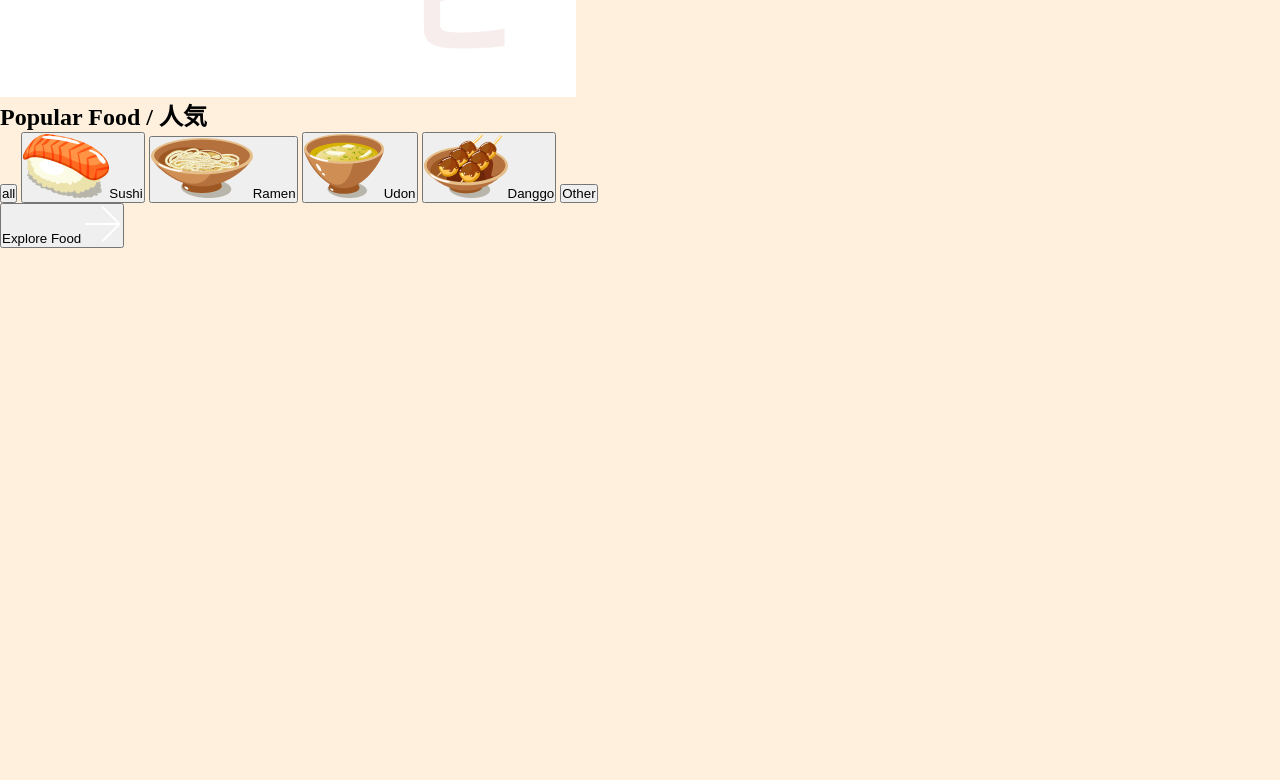
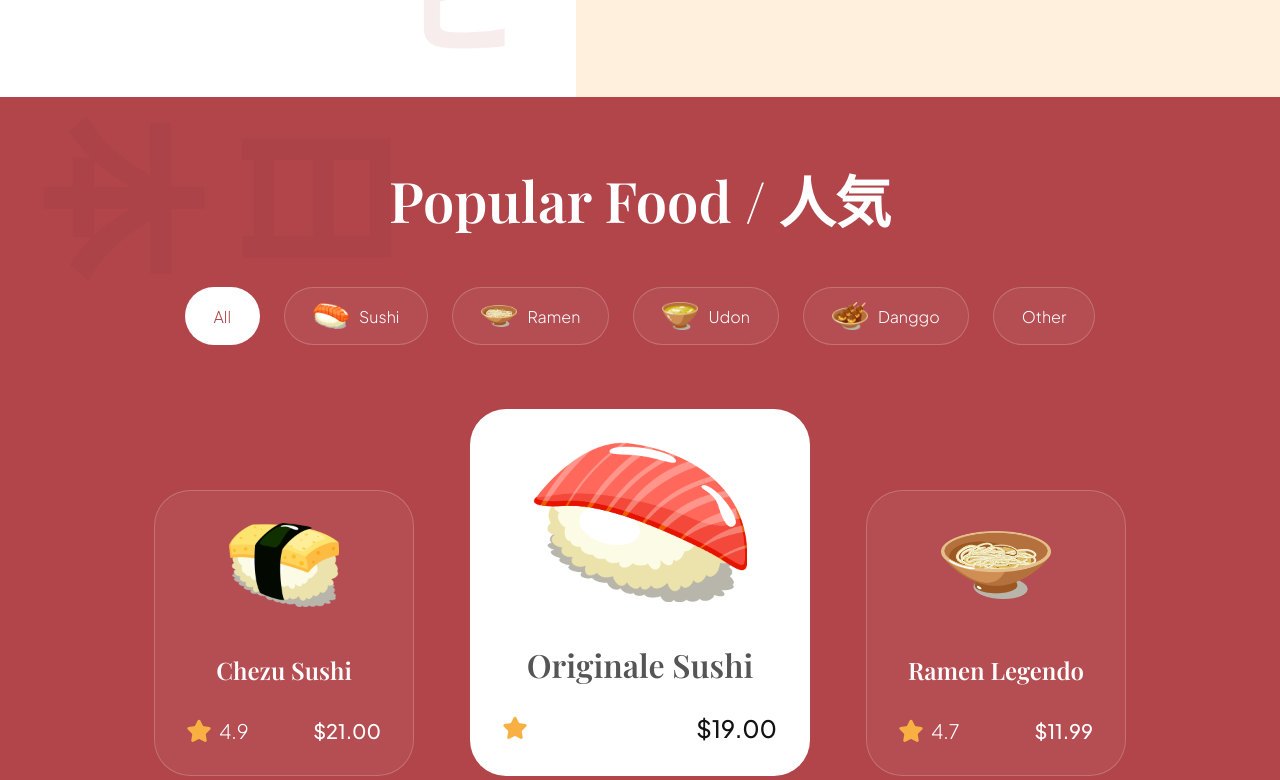
Before and after one commit to ahmedalyfayyad/5th-html-and-css, a website built with Vite: page index.html in a window 1280 px wide. Shown: the part 1433-2213 px from the top of the page. Before the commit the page ends 1681 px from the top, so only its background shows below. Built offline with nearby package versions, Linux system fonts and the light colour scheme.

Commit message:
added popular section

```diff
--- a/css/sections/popular.css
+++ b/css/sections/popular.css
@@ -0,0 +1,177 @@
+.popular-foods{
+    padding: 64px;
+
+    display: flex;
+    flex-direction: column;
+
+    background-color: var(--primary-color);
+    background-image: url(../../assets/popular_bg.png);
+    background-position: center;
+    background-repeat: no-repeat;
+    background-size: contain;
+
+    overflow: hidden;
+}
+.popular-foods__title{
+    font-size: 56px;
+    font-family: var(--playfair-display);
+    font-weight: 600;
+    line-height: 78px;
+    color: var(--color-white);
+    text-align: center;
+}
+.popular-foods__filters{
+    margin-top: 48px;
+    max-width: 100%;
+    overflow: hidden;
+
+    display: flex;
+    justify-content: center;
+    gap: 24px;
+
+}
+.popular-foods__filter-btn{
+    padding: 10px 28px;
+
+    display: flex;
+    flex-direction: row;
+    align-items: center;
+    gap: 10px;
+
+    background: rgba(255, 255, 255, 0.05);
+    border: 1px solid rgba(255, 255, 255, 0.2);
+    border-radius: 46px;
+
+    text-transform: capitalize;
+    font-size: 16px;
+    font-weight: 300;
+    line-height: 25px;
+    font-family: var(--plus-jakarta-sans);
+    color: var(--color-white);
+    cursor: pointer;
+}
+.popular-foods__filter-btn img{
+    width: 36px;
+    height: 36px;
+    object-fit: contain;
+}
+.popular-foods__filter-btn.active{
+    background-color: var(--color-white);
+    color: var(--primary-color);
+}
+.popular-foods__filter-btn:hover{
+    background-color: var(--color-white);
+    color: var(--primary-color);
+}
+.popular-foods__catalogue{
+    margin-top: 64px;
+
+    display: flex;
+    justify-content: center;
+    align-items: flex-end;
+    flex-wrap: wrap;
+    gap: 56px;
+}
+.popular-food__button{
+    width: fit-content;
+
+    padding: 20px 30px;
+    margin: 80px auto 0;
+
+    font-weight: 500;
+    font-size: 18px;
+    line-height: 23px;
+    font-family: var(--plus-jakarta-sans);
+    color: var(--color-white);
+
+    border: none;
+    outline: none;
+    background-color: var(--secondary-color);
+    border-radius: 64px;
+    cursor: pointer;
+}
+.popular-food__button img{
+    width: 14px;
+    height: 14px;
+    object-fit: contain;
+
+    margin-left: 21px;
+}
+.popular-foods__card{
+    padding: 32px;
+    min-width: 260px;
+    height: fit-content;
+
+    display: flex;
+    align-items: center;
+    flex-direction: column;
+
+    border-radius: 36px;
+    background: rgba(255, 255, 255, 0.05);
+    border: 1px solid rgba(255, 255, 255, 0.2);
+}
+.popular-foods__card-image{
+    width: 110px;
+    height: 84px;
+    object-fit: contain;
+}
+.popular-foods__card-title{
+    margin-top: 47px;
+
+    font-weight: 600;
+    font-size: 24px;
+    line-height: 32px;
+    font-family: var(--playfair-display);
+    color: var(--color-white);
+    text-align: center;
+}
+.popular-foods_card-details{
+    width: 100%;
+    margin-top: 32px;
+}
+.popular-food__card-rating{
+    display: flex;
+    align-items: center;
+    gap: 8px;
+}
+.popular-food__card-rating img{
+    width: 24px;
+    height: 24px;
+    object-fit: contain;
+}
+.popular-food__card-rating p{
+    font-size: 20px;
+    font-weight: 300;
+    font-family: var(--plus-jakarta-sans);
+    color: var(--color-white);
+}
+.popular-foods__card-price{
+    font-size: 20px;
+    font-weight: 500;
+    font-family: var(--plus-jakarta-sans);
+    color: var(--color-white);
+}
+.popular-foods__card.active-card{
+    background: var(--color-white);
+    min-width: 340px;
+}
+.popular-foods__card.active-card .popular-foods__card-image{
+    width: 214px;
+    height: 160px;
+}
+.popular-foods__card.active-card .popular-foods__card-title{
+    color: var(--black-500);
+    font-size: 32px;
+}
+.popular-foods__card.active-card .popular-foods__card-rating img{
+    width: 32px;
+    height: 32px;
+}
+.popular-foods__card.active-card .popular-foods__card-rating p{
+    font-size: 24px;
+    color: var(--gray-100)
+}
+.popular-foods__card.active-card .popular-foods__card-price{
+    font-size: 24px;
+    color: var(--secondary-color);
+}
--- a/index.html
+++ b/index.html
@@ -101,7 +101,43 @@
             <button class="popular-foods__filter-btn">Other</button>
         </div>
 
-        <div class="popular-foods__catalogue"></div>
+        <div class="popular-foods__catalogue">
+
+            <article class="popular-foods__card">
+                <img class="popular-foods__card-image" src="assets/sushi-12.png" alt="sushi-12">
+                <h4 class="popular-foods__card-title">Chezu Sushi
+                </h4>
+                <div class="popular-foods_card-details flex-between">
+                    <div class="popular-food__card-rating">
+                        <img src="assets/star.svg" alt="star"> <p>4.9</p>
+                    </div>
+                    <p class="popular-foods__card-price">$21.00</p>
+                </div>
+            </article>
+
+            <article class="popular-foods__card active-card">
+                <img class="popular-foods__card-image" src="assets/sushi-11.png" alt="sushi-11">
+                <h4 class="popular-foods__card-title">Originale Sushi</h4>
+                <div class="popular-foods_card-details flex-between">
+                    <div class="popular-food__card-rating">
+                        <img src="assets/star.svg" alt="star"> <p>5.0</p>
+                    </div>
+                    <p class="popular-foods__card-price">$19.00</p>
+                </div>
+            </article>
+
+            <article class="popular-foods__card">
+                <img class="popular-foods__card-image" src="assets/sushi-10.png" alt="sushi-10">
+                <h4 class="popular-foods__card-title">Ramen Legendo</h4>
+                <div class="popular-foods_card-details flex-between">
+                    <div class="popular-food__card-rating">
+                        <img src="assets/star.svg" alt="star"> <p>4.7</p>
+                    </div>
+                    <p class="popular-foods__card-price">$11.99</p>
+                </div>
+            </article>
+
+        </div>
 
         <button class="popular-food__button">
             Explore Food <img src="assets/arrow-right.svg" alt="arrow-right">
```
